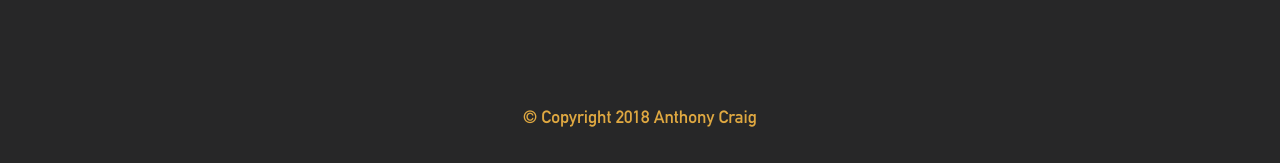
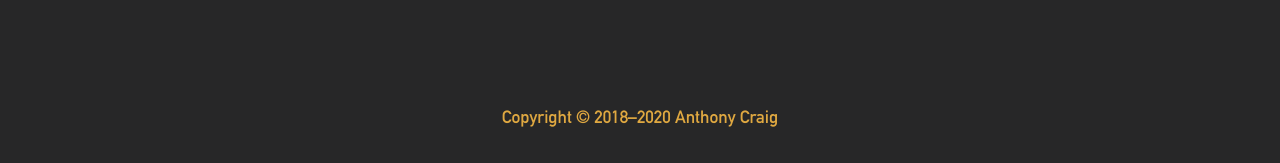
Before and after one commit to ToniWonKanobi/leica.land, a Jekyll site: the page built from index.md, in a window 1280 px wide. Shown: the part 2083-2246 px from the top of the page. Built offline with Jekyll 4.4.1, drawn with Linux system fonts in a browser that asks for light colours; some web fonts are replaced; part of the change alters nothing that is shown.

Commit message:
Fixed auto-updating copyright not showing up on homepage due to a specific homepage layout

```diff
--- a/_layouts/homepage.html
+++ b/_layouts/homepage.html
@@ -22,7 +22,13 @@
         </ul>
       </nav>
       <footer id="footer">
-        <p>&copy; Copyright 2018 <a href="http://anthonycraig.me">Anthony Craig</a></p>
+        <!-- Auto-updating year from http://stackoverflow.com/a/25415233 -->
+        <p>
+          <script>
+            new Date().getFullYear()>2018 && document.write("Copyright &copy; 2018&ndash;" + new Date().getFullYear());
+          </script>
+          <a href="http://anthonycraig.me" title="Site's creator">Anthony Craig</a>
+        </p>
       </footer>
     </body>
   </html>
```
